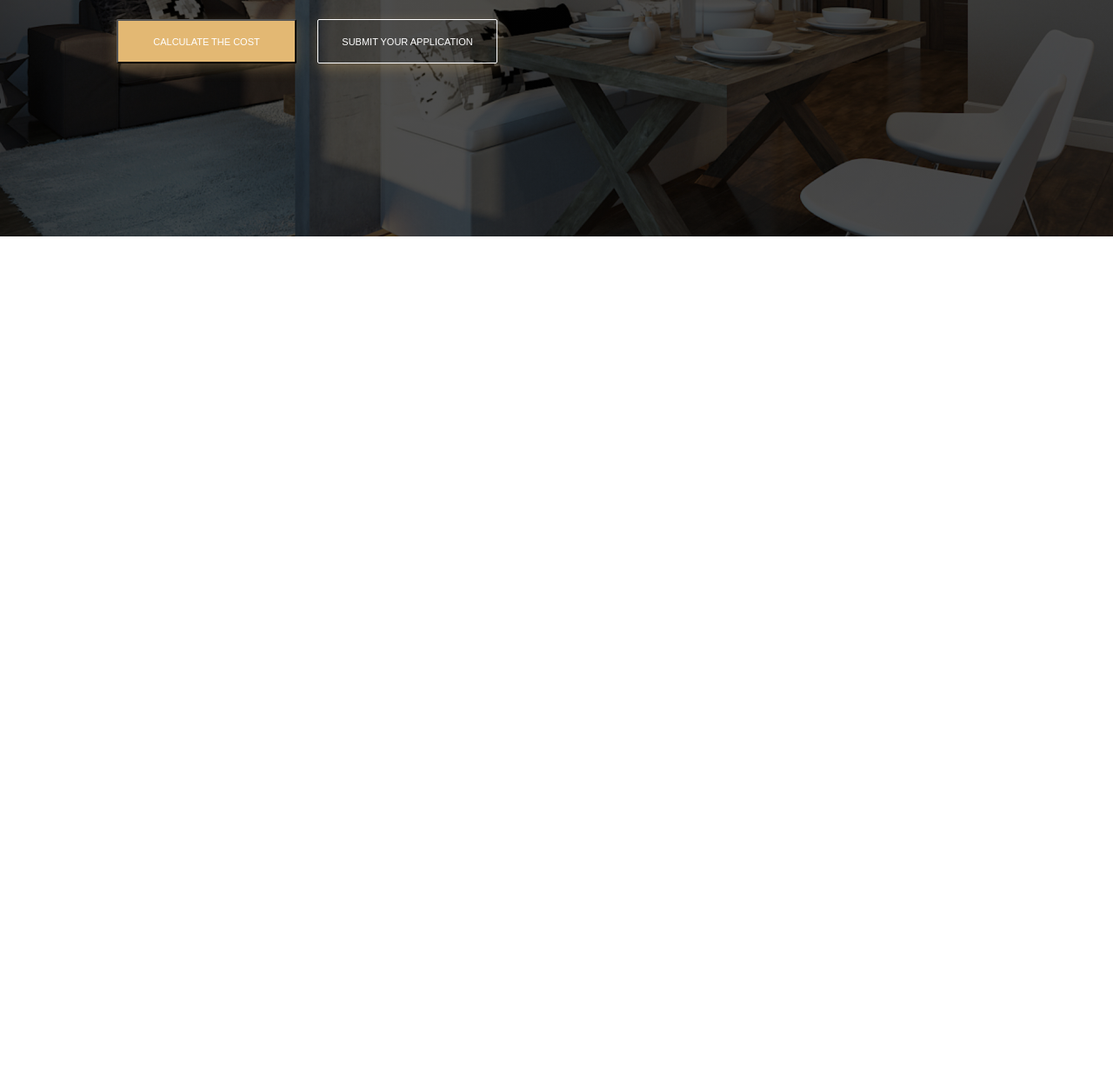
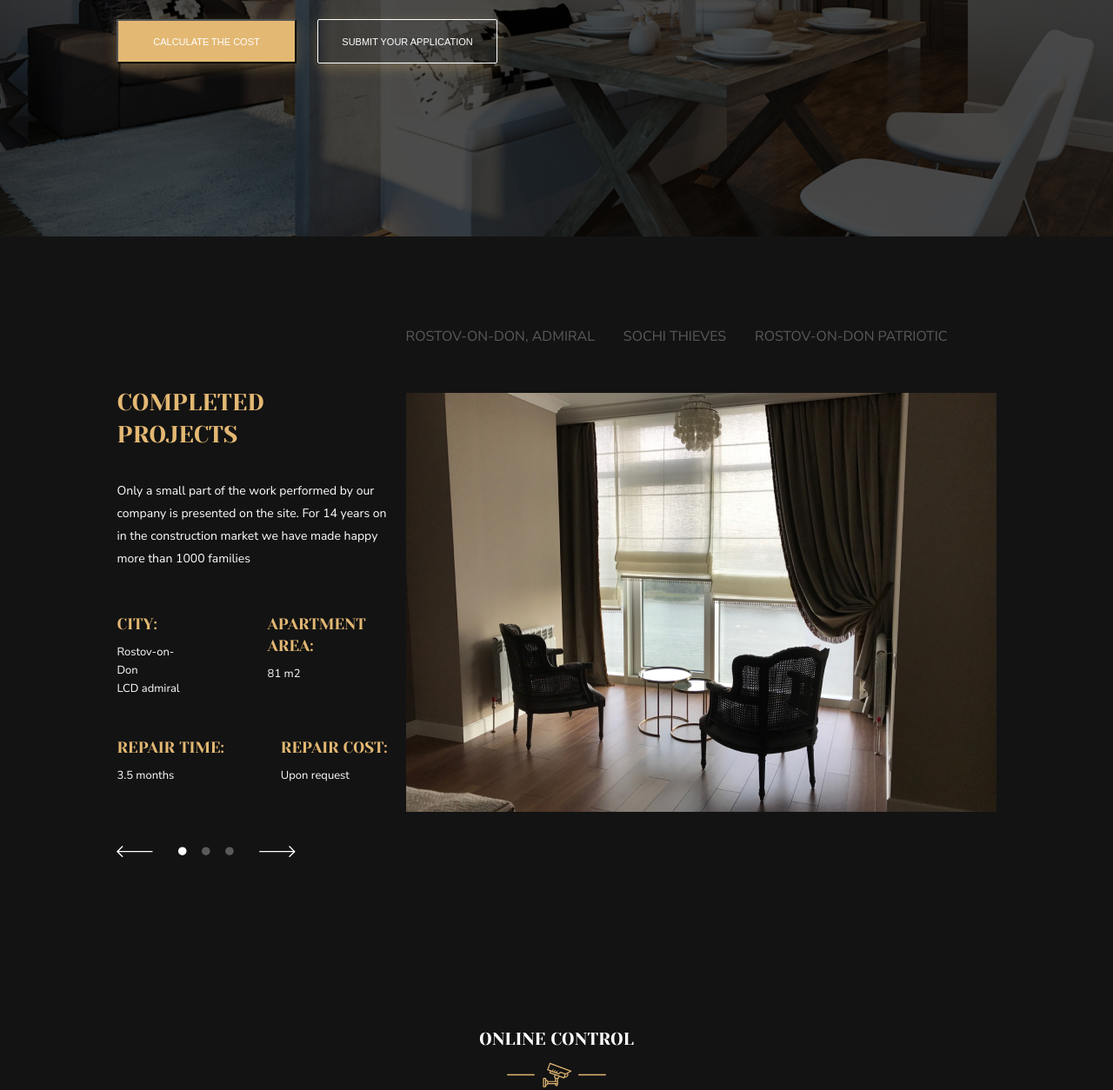
Before and after one commit to NikitaMalofeev/Design-Studio, a plain HTML site: page pages/index.html in a window 1280 px wide. Shown: the part 518-1772 px from the top of the page at 87% size. Before the commit the page ends 800 px from the top, so only its background shows below. Drawn offline with Linux system fonts and the light colour scheme.

Commit message:
Процесс выполнения второй страницы

```diff
--- a/css/style.css
+++ b/css/style.css
@@ -182,7 +182,7 @@ a {
 .form__text {
     font-size: 22px;
     line-height: 36px;
-    font-family: 'Nunito Sans', sans-serif;
+    font-family: 'Nunito Sans';
     max-width: 505px;
     margin: 19px 0 25px;
 
@@ -204,3 +204,138 @@ a {
     background-color: transparent;
     margin-left: 20px;
 }
+
+.completed-project__container {
+    display: flex;
+    width: 1440;
+    flex-direction: row;
+    min-height: 1074px;
+    padding: 107px 134.45px 0;
+    background: #131313;
+    color: #FFFFFF;
+    font-family: 'Nunito Sans';
+
+}
+
+.completed-project__text {
+    flex: 1 1 40%;
+    max-height: 558px;
+    display: flex;
+    flex-direction: column;
+    justify-content: space-between;
+}
+
+.text__main-title {
+    font-size: 27px;
+    color: #E3B873;
+    text-transform: uppercase;
+    line-height: 37px;
+    font-family: 'Yeseva One';
+    margin-top: 65px;
+}
+
+.text__main-content {
+    font-size: 14px;
+    margin: 34px 0 ;
+    max-width: 406px;
+    line-height: 26px;
+}
+
+.text__flex-box {
+    display: flex;
+    flex-direction: column;
+    max-width: 600px;
+}
+
+.text__flex-item-1 {
+    display: flex;
+
+    padding-bottom: 45px;
+}
+
+.text__flex-item-2 {
+    display: flex;
+
+}
+
+.text__flex-box-1 {
+    margin-right: 100px;
+}
+
+.text__flex-box-3 {
+    margin-right: 65px;
+}
+
+.text__subtitle {
+    font-size: 18px;
+    color: #E3B873;
+    text-transform: uppercase;
+    line-height: 25px;
+    font-family: 'Yeseva One';
+}
+
+.text__content {
+    font-size: 13px;
+    line-height: 21px;
+    padding-top: 9px;
+}
+
+.slider {
+    margin-top: 70px;
+}
+
+
+.completed-project__images {
+    display: flex;
+    flex-direction: column;
+    flex: 1 1 60%;
+    margin: 0 auto;
+    padding-left: 20px;
+}
+
+.images__list {
+    display: flex;
+    justify-content: space-between;
+    width: 623px;
+    height: 73px;
+    color: rgba(255, 255, 255, 0.3);;
+    text-transform: uppercase;
+}
+
+.images__item:hover {
+    color: #E3B873;
+    text-decoration: underline;
+}
+
+.online-control__container {
+    height: 1466px;
+    top: 1650px;
+    left: 510px;
+    margin-top: -21%;
+
+}
+.online-control__logo {
+    display: flex;
+    justify-content: center;
+}
+
+.control__img {
+    margin-bottom: 31px;
+}
+
+.online-control__video {
+    display: flex;
+    justify-content: center;
+}
+
+.video__play {
+    margin-top: 150px;
+    position: absolute;
+}
+
+.completed-project__dash {
+    width: 55px;
+    height: 100px;
+    color: #E3B873;
+    margin: auto;
+}
--- a/pages/index.html
+++ b/pages/index.html
@@ -56,7 +56,69 @@
                     <button class="form__button button-hollow"><a href="">SUBMIT YOUR APPLICATION</a></butto>
                 </div>
             </section>
-            <section>
+            <section class="completed-project">
+                <div class="completed-project__container">
+                    <div class="completed-project__text text">
+                        <h2 class="text__main-title">Completed <br> projects</h2>
+                        <p class="text__main-content">
+                            Only a small part of the work performed by our company is presented on the site. For 14 years on in the construction
+                            market we have made happy more than 1000 families
+                        </p>
+                        <br>
+                        <div class="text__flex">
+                            <div class="text__flex-item-1">
+                                <div class="text__flex-box-1">
+                                    <h3 class="text__subtitle">City:</h3>
+                                    <p class="text__content">Rostov-on-Don
+                                        <br> LCD admiral</p>
+                                </div>
+                                <div class="text__flex-box-2">
+                                    <h3 class="text__subtitle">apartment area:</h3>
+                                    <p class="text__content">81 m2</p>
+                                </div>
+                            </div>
+
+
+                            <div class="text__flex-item-2">
+                                <div class="text__flex-box-3">
+                                    <h3 class="text__subtitle">Repair time:</h3>
+                                    <p class="text__content">3.5 months</p>
+                                </div>
+                                <div class="text__flex-box-4">
+                                    <h3 class="text__subtitle">Repair Cost:</h3>
+                                    <p class="text__content">Upon request</p>
+                                </div>
+                            </div>
+
+                        <div class="slider">
+                            <img src="../images/slider.svg" alt="slider">
+                        </div>
+                    </div>
+                </div>
+                <div class="completed-project__images images">
+                    <div class="images__list">
+                        <span class="images__item images__item-item-1">Rostov-on-Don, Admiral</span>
+                        <span class="images__item images__item-item-2">Sochi Thieves</span>
+                        <span class="images__item images__item-item-3">Rostov-on-Don Patriotic</span>
+                    </div>
+                    <div><img class="images__img" src="../images/2 chairs near the window .jpg" alt="2 chairs near the window"></div>
+                </div>
+                <br>
+
+            </section>
+            <section class="completed-project online-control">
+                <div class="online-control__container">
+                    <div class="online-control__logo">
+                        <img class="control__img" src="../images/onlinecontrol.svg" alt="logo">
+                    </div>
+                    <div class="online-control__video video">
+                        <img class="video__img" src="../images/Videobackground.jpg" alt="video background">
+                        <img class="video__play" src="../images/play.svg" alt="play button">
+                    </div>
+                </div>
+                <div class="completed-project__dash">
+                    <img src="../images/dash.svg" alt="dash">
+                </div>
 
             </section>
             </div>
```
Also changed, not shown: images/2 chairs near the window .jpg (added), images/Videobackground.jpg (added), images/dash.svg (added), images/ok.svg (added), images/onlinecontrol.svg (added), images/play.svg (added), images/priceitem.jpg (added), images/priceitem2.jpg (added), images/priceitem3.jpg (added), images/slider.svg (added).
